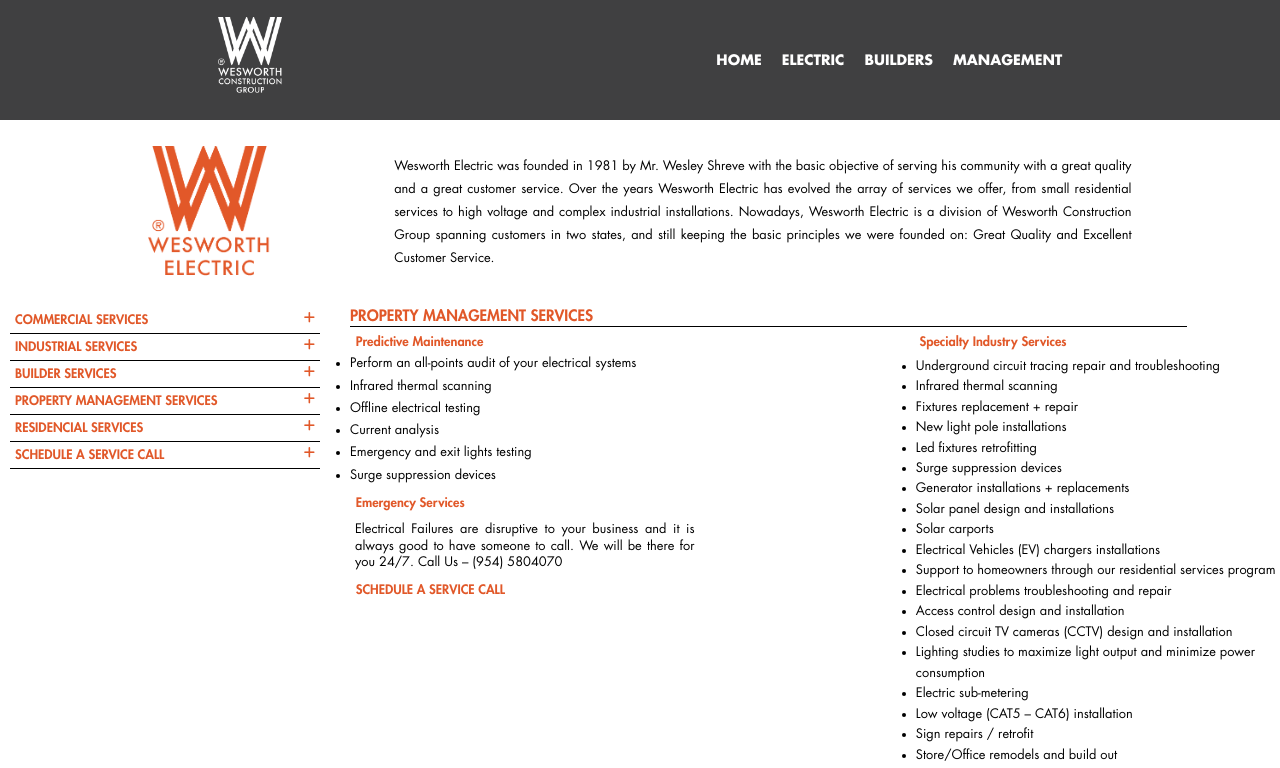
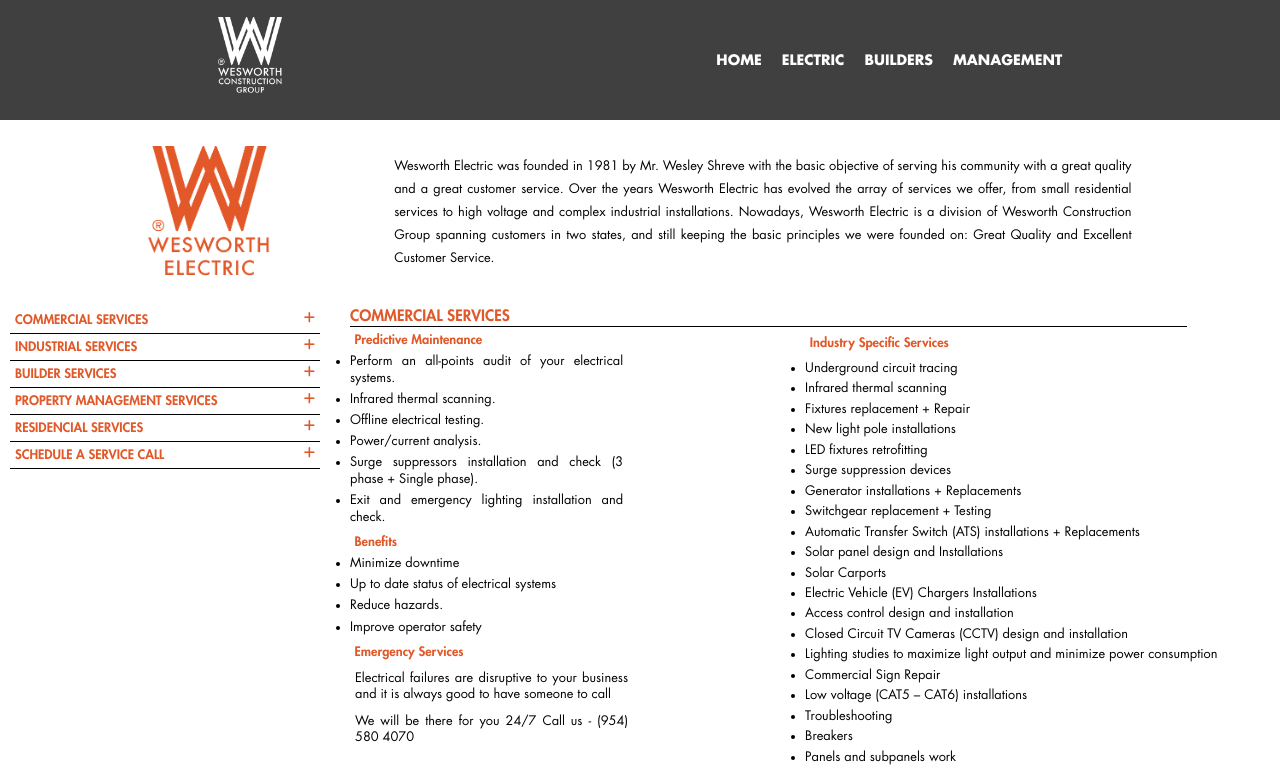
Before and after one commit to HDOSURREGO/wesworth, a React (Create React App) app: page /electric in a window 1280 px wide. Shown: the top 768 px of the page. Built offline with nearby package versions, Linux system fonts and the light colour scheme.

Commit message:
sidebar code

```diff
--- a/src/App.css
+++ b/src/App.css
@@ -1,4 +1,5 @@
 .App {
+	margin: 1rem;
 	text-align: center;
 }
 
--- a/src/components/Electric.js
+++ b/src/components/Electric.js
@@ -1,15 +1,31 @@
 import React from "react";
 import WesworthElectric from "./img/WElectric_transparente.png";
 import "./Electric.css";
-
 import ElectricSidebar from "./ElectricSidebar";
-// import CommercialServices from "./CommercialServices";
-// import ResidentialServices from "./ResidentialServices";
-// import IndustrialServices from "./IndustrialServices";
-// import BuilderServices from "./BuilderServices";
 import PropertyManagementServices from "./PropertyManagementServices";
+import CommercialServices from "./CommercialServices";
+import IndustrialServices from "./IndustrialServices";
+import ResidentialServices from "./ResidentialServices";
+import BuilderServices from "./BuilderServices";
 
 export default class Electric extends React.Component {
+	showServices = name => {
+		switch (name) {
+			case "commercial":
+				return <CommercialServices />;
+			case "industrial":
+				return <IndustrialServices />;
+			case "builders":
+				return <BuilderServices />;
+			case "residential":
+				return <ResidentialServices />;
+			case "property-manager":
+				return <PropertyManagementServices />;
+			default:
+				return <CommercialServices />;
+		}
+	};
+
 	render() {
 		return (
 			<div className="electric-wrapper">
@@ -32,11 +48,11 @@ export default class Electric extends React.Component {
 				</div>
 				{/* Page content */}
 				<div class="service-content">
-					{/* <CommercialServices /> */}
+					<CommercialServices />
 					{/* <IndustrialServices /> */}
 					{/* <BuilderServices /> */}
 					{/* <ResidentialServices /> */}
-					<PropertyManagementServices isClicked={false} />
+					{/* <PropertyManagementServices /> */}
 				</div>
 			</div>
 		);
--- a/src/components/ElectricSidebar.js
+++ b/src/components/ElectricSidebar.js
@@ -1,17 +1,12 @@
 import React from "react";
 import "./ElectricSidebar.css";
-import CommercialServices from "./CommercialServices";
-
-function turnOnCommercial() {
-	return <CommercialServices />;
-}
 
 export default class ElectricSidebar extends React.Component {
 	render() {
 		return (
 			<div className="sidebar">
 				<ul>
-					<li id="commercial" onClick={turnOnCommercial()}>
+					<li id="commercial">
 						COMMERCIAL SERVICES
 						<i class="fas fa-plus"></i>
 					</li>
```
Lines whose indentation alone changed are shown as unchanged.
